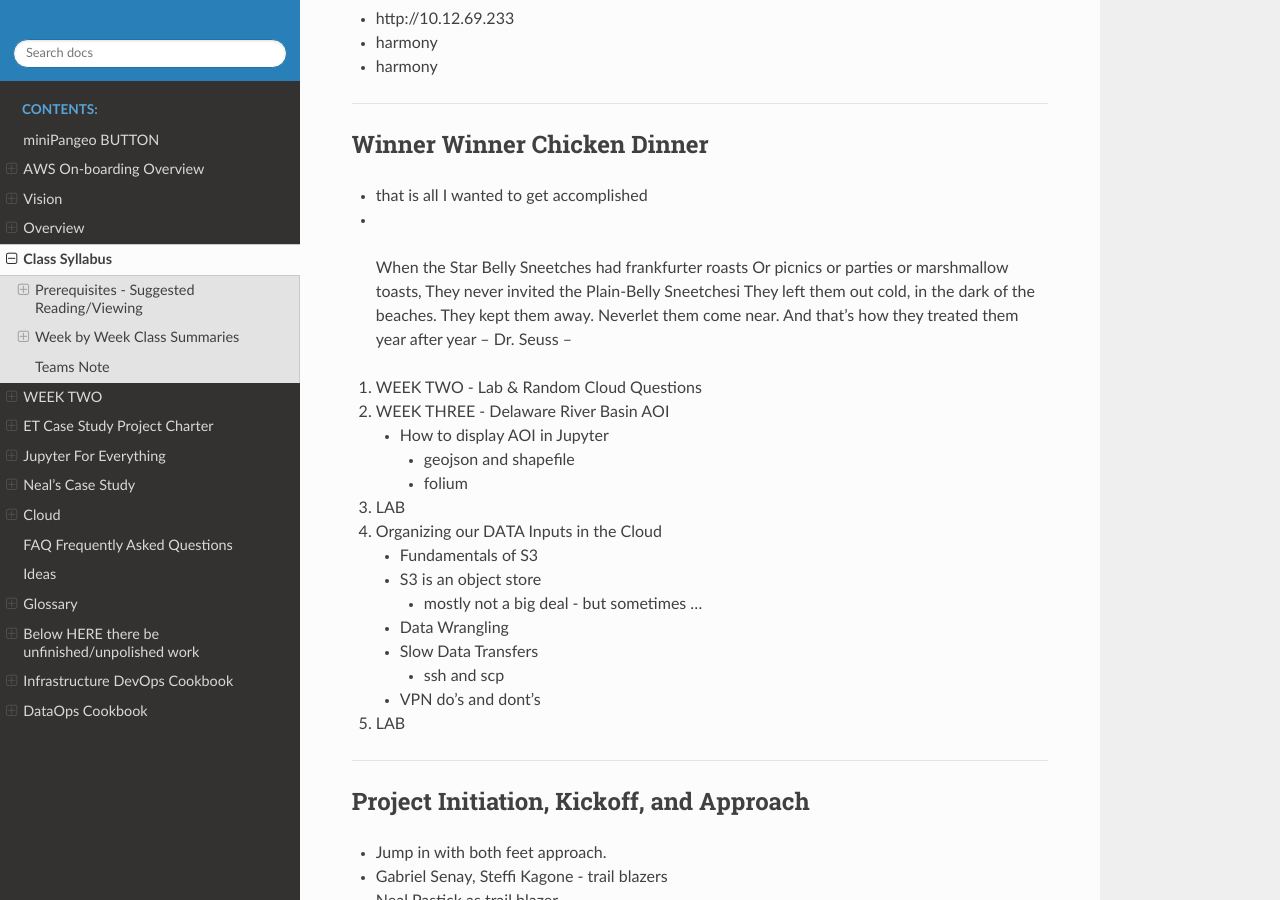
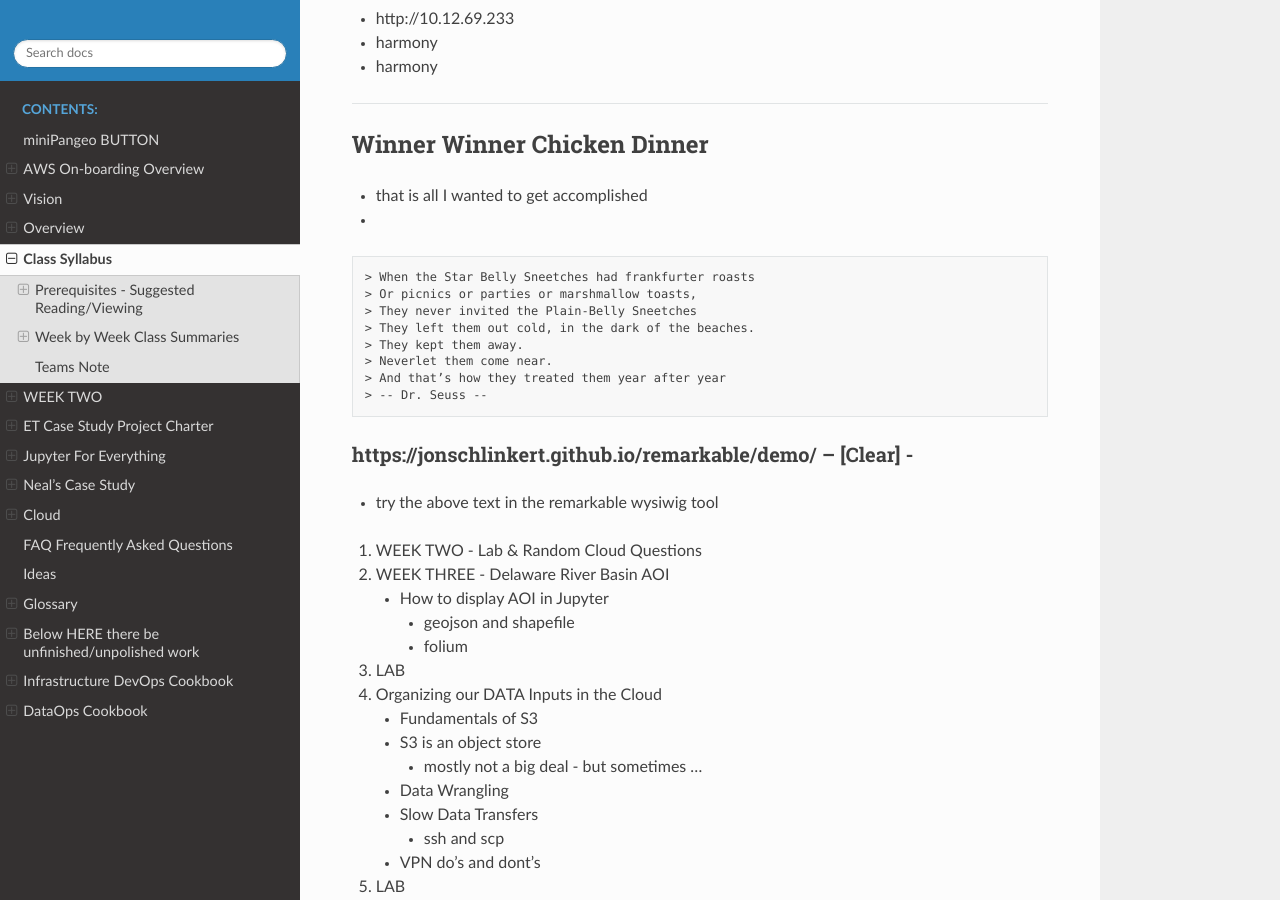
Before and after one commit to tonybutzer/harmony, a Sphinx documentation site: the page built from documentation/source/00weekbyweek.md, in a window 1280 px wide and 900 px high, scrolled down 6767 px. Built offline with Sphinx 7.4.7 and the Read the Docs theme 2.0.0, drawn with Linux system fonts in a browser that asks for light colours; pages that are not in the unit, such as notebooks, are missing from menus.

Commit message:
automatic git update from Makefile

````diff
--- a/documentation/source/00weekbyweek.md
+++ b/documentation/source/00weekbyweek.md
@@ -224,14 +224,19 @@ science_joy = 1 * ec2 + docker * 1e3
 - that is all I wanted to get accomplished
 -
 
+```
 > When the Star Belly Sneetches had frankfurter roasts
 > Or picnics or parties or marshmallow toasts,
-> They never invited the Plain-Belly Sneetchesi
+> They never invited the Plain-Belly Sneetches
 > They left them out cold, in the dark of the beaches.
 > They kept them away.
 > Neverlet them come near.
 > And that’s how they treated them year after year
 > -- Dr. Seuss --
+```
+
+### https://jonschlinkert.github.io/remarkable/demo/  -- [Clear] -
+- try the above text in the remarkable wysiwig tool
 
 
 
````
